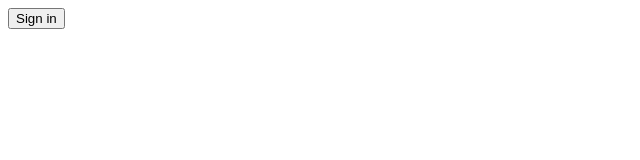
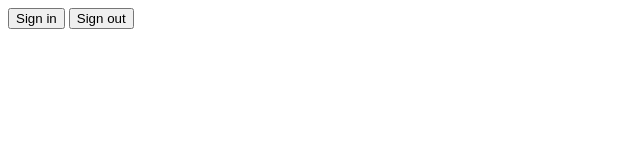
Before and after one commit to NirPisatto/google-sheet, a plain HTML site: page index.html in a window 1280 px wide. Shown: the whole page, without its empty margins (0-640 px from the left). Drawn offline with Linux system fonts and the light colour scheme.

Commit message:
Update index.html

```diff
--- a/index.html
+++ b/index.html
@@ -91,7 +91,7 @@
             onreadystatechange="if (this.readyState === 'complete') this.onload()">
         </script>
         <button id="signin-button" onclick="handleSignInClick()">Sign in</button>
-        <button id="signout-button" onclick="handleSignOutClick()" style="display: none;">Sign out</button>
+        <button id="signout-button" onclick="handleSignOutClick()">Sign out</button>
     </body>
 
     </html>
```
